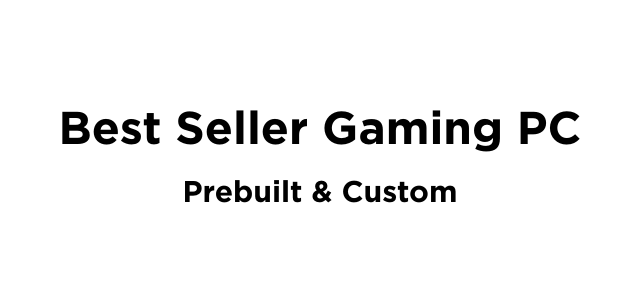
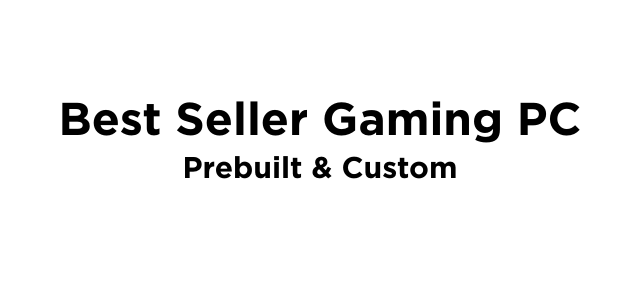
Before and after one commit to James-Lee-01/iBuypower-FE-slider, a Next.js app: page / in a window 1280 px wide. Shown: the top 300 px of the page, without its empty margins (320-960 px from the left). Built offline with nearby package versions, Linux system fonts and the light colour scheme.

Commit message:
style: adjust line-height

```diff
--- a/src/app/page.tsx
+++ b/src/app/page.tsx
@@ -5,10 +5,10 @@ export default function Home() {
     <main className="flex flex-col">
       <section className="title-section flex flex-col justify-center items-center mt-24 gap-1.5">
         <div className="main-title">
-          <p className="text-[46px] font-gothamBold">Best Seller Gaming PC</p>
+          <p className="text-[46px] font-gothamBold leading-[51px]">Best Seller Gaming PC</p>
         </div>
         <div className="second-title">
-          <p className="text-[30px] font-gothamBold">Prebuilt & Custom</p>
+          <p className="text-[30px] font-gothamBold leading-[33px]">Prebuilt & Custom</p>
         </div>
       </section>
       <section className="card-section"></section>
```
